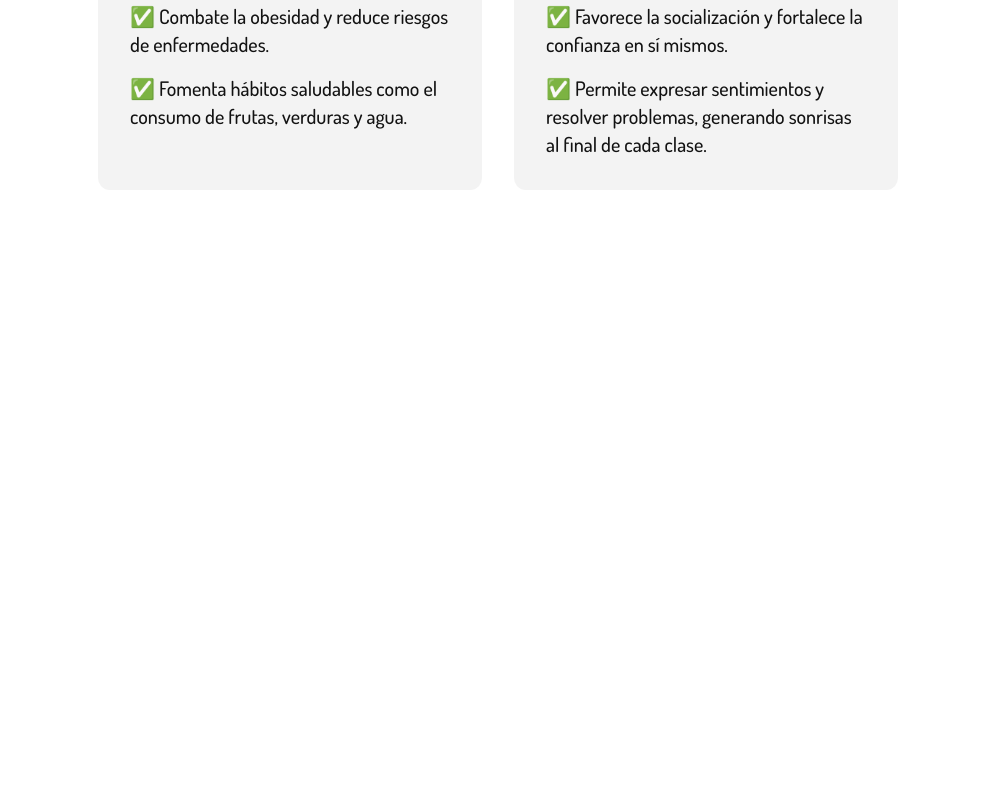
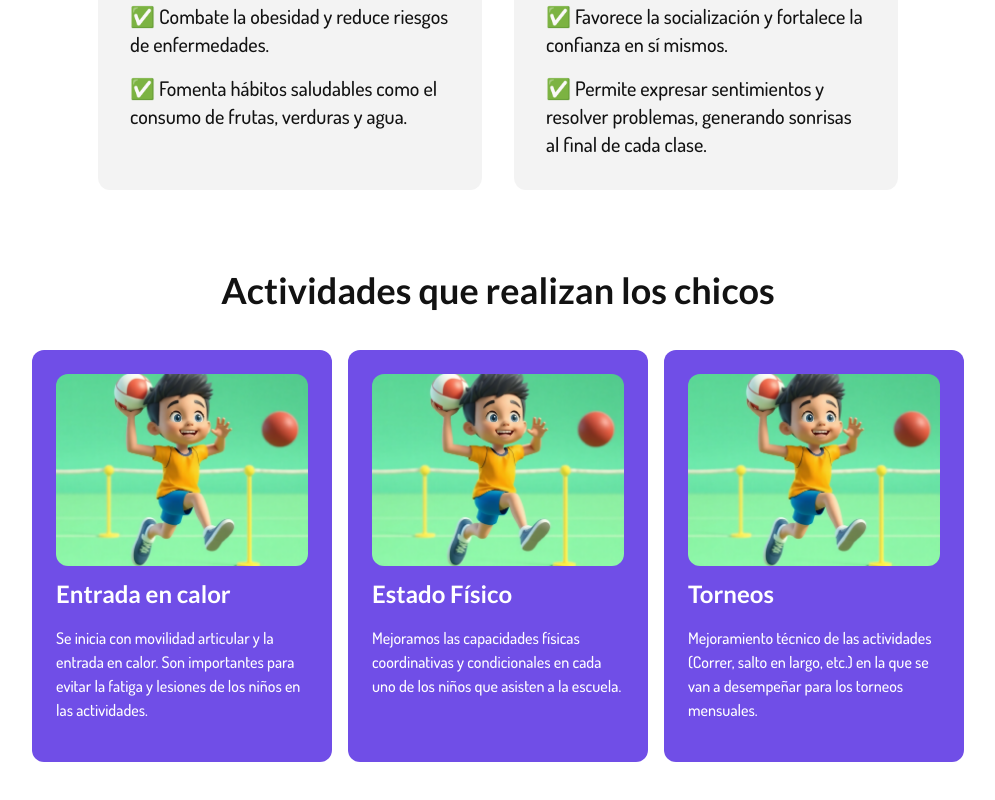
Before and after one commit to hernanyarbi/maktasu-running, a Next.js app: page / in a window 1280 px wide. Shown: the part 1086-1886 px from the top of the page, without its empty margins (142-1137 px from the left). Before the commit the page ends 1316 px from the top, so only its background shows below. Built offline with nearby package versions, Linux system fonts and the light colour scheme.

Commit message:
feat: Add Activities Section

```diff
--- a/src/app/components/ActivitiesSection/ActivityCard.tsx
+++ b/src/app/components/ActivitiesSection/ActivityCard.tsx
@@ -1,10 +1,11 @@
-import Image from "next/image";
+import { titles } from "@/config/font";
+import Image, { StaticImageData } from "next/image";
 import React, { FC } from "react";
 
 interface ActivityCardProps {
   title: string;
   description: string;
-  image: string;
+  image: string | StaticImageData;
 }
 
 export const ActivityCard: FC<ActivityCardProps> = ({
@@ -13,12 +14,12 @@ export const ActivityCard: FC<ActivityCardProps> = ({
   image,
 }) => {
   return (
-    <div className="grid grid-cols-2 p-3">
-      <div>
-        <Image />
+    <div className="grid grid-cols-2 md:grid-cols-1 p-3 lg:p-6 w-full md:max-w-[220px] lg:max-w-[300px] bg-secondary text-white rounded-xl gap-3">
+      <div className="h-full w-full relative rounded-lg max-w-md  md:h-40 lg:h-48 z-0">
+        <Image src={image} fill alt="" className="object-cover rounded-xl z-10" />
       </div>
-      <div>
-        <h3>{title}</h3>
+      <div className="flex flex-col gap-4 lg:min-h-40">
+        <h3 className={`${titles.className} text-xl  md:text-2xl font-semibold md:text-start lg:text-2xl`}>{title}</h3>
         <p>{description}</p>
       </div>
     </div>
--- a/src/app/components/ActivitiesSection/index.tsx
+++ b/src/app/components/ActivitiesSection/index.tsx
@@ -1,9 +1,36 @@
-import React from 'react'
-
+import React from "react";
+import { ActivityCard } from "./ActivityCard";
+import { SubTitle } from "@/app/ui/Typography/SubTitle";
+import imageActivity from "../../../../public/images/Lanzando una pelota.png";
+const activities = [
+  {
+    title: "Entrada en calor",
+    description:
+      "Se inicia con movilidad articular y la entrada en calor. Son importantes para evitar la fatiga y lesiones de los niños en las actividades.",
+    image: "/images/Lanzando una pelota.png",
+  },
+  {
+    title: "Estado Físico",
+    description:
+      "Mejoramos las capacidades físicas coordinativas y condicionales en cada uno de los niños que asisten a la escuela.",
+    image: imageActivity,
+  },
+  {
+    title: "Torneos",
+    description:
+      "Mejoramiento técnico de las actividades (Correr, salto en largo, etc.) en la que se van a desempeñar para los torneos mensuales.",
+    image: imageActivity,
+  },
+];
 export const ActivitiesSection = () => {
   return (
-    <section className='flex flex-col py-10 px-4'>
-
+    <section className="flex flex-col justify-center items-center py-10 px-4 gap-10 w-screen">
+      <SubTitle>Actividades que realizan los chicos</SubTitle>
+      <div className=" flex flex-col md:flex-row gap-4">
+        {activities.map((activity) => (
+          <ActivityCard key={activity.title} {...activity} />
+        ))}
+      </div>
     </section>
-  )
-}
+  );
+};
--- a/src/app/components/FeatureSection/index.tsx
+++ b/src/app/components/FeatureSection/index.tsx
@@ -15,7 +15,7 @@ const emotionalFeatures = [
 
 export const FeatureSection = () => {
   return (
-    <section className="flex flex-col justify-center items-center py-10 gap-10 px-4">
+    <section className="flex flex-col justify-center items-center py-10 gap-10 px-4 w-screen">
       <SubTitle>Beneficios de la Escuela de Atletismo</SubTitle>
       <div className="flex flex-col md:flex-row gap-4 lg:gap-8">
         <FeatureCard title="Físicos" features={physicalFeatures} />
--- a/src/app/page.tsx
+++ b/src/app/page.tsx
@@ -1,11 +1,13 @@
+import { ActivitiesSection } from "./components/ActivitiesSection";
 import { FeatureSection } from "./components/FeatureSection";
 import { HeroSection } from "./components/HeroSection";
 
 export default function Home() {
   return (
-    <main>
+    <main className="overflow-x-hidden">
       <HeroSection/>
       <FeatureSection/>
+      <ActivitiesSection/>
     </main>
   );
 }
--- a/src/app/ui/icons/WhatsappIcon.tsx
+++ b/src/app/ui/icons/WhatsappIcon.tsx
@@ -21,8 +21,8 @@ export const WhatsappIcon: FC<SVGProps<SVGSVGElement>>= (props) => {
       <path
         d="M16.5 14.848c0 .162-.036.329-.113.491a1.856 1.856 0 0 1-.306.459c-.221.243-.464.418-.74.531-.27.113-.563.171-.878.171-.46 0-.951-.108-1.47-.328a7.922 7.922 0 0 1-1.55-.892 12.95 12.95 0 0 1-1.478-1.26 12.79 12.79 0 0 1-1.257-1.471 8.02 8.02 0 0 1-.884-1.534C7.608 10.5 7.5 10.01 7.5 9.543c0-.306.054-.598.162-.868.108-.275.28-.527.519-.752.288-.284.603-.423.937-.423.126 0 .252.027.365.081.117.054.22.135.302.252l1.046 1.472c.08.112.14.216.18.315.04.094.063.189.063.274a.61.61 0 0 1-.095.32 1.53 1.53 0 0 1-.252.319l-.343.356a.24.24 0 0 0-.072.18c0 .035.005.067.014.103.013.036.027.063.036.09.08.149.22.342.419.576.203.234.419.473.653.711.244.239.478.459.717.662.234.197.428.332.581.413l.082.037a.311.311 0 0 0 .112.018.248.248 0 0 0 .185-.077l.342-.338c.113-.112.221-.197.325-.252a.6.6 0 0 1 .32-.094.72.72 0 0 1 .275.059c.099.04.203.098.315.175l1.492 1.058a.683.683 0 0 1 .248.287.921.921 0 0 1 .072.351Z"
         stroke="#ffffff"
-        stroke-width="1.5"
-        stroke-miterlimit="10"
+        strokeWidth="1.5"
+        strokeMiterlimit="10"
       ></path>
     </svg>
   );
```
Also changed, not shown: public/images/Lanzando una pelota.png (added).
